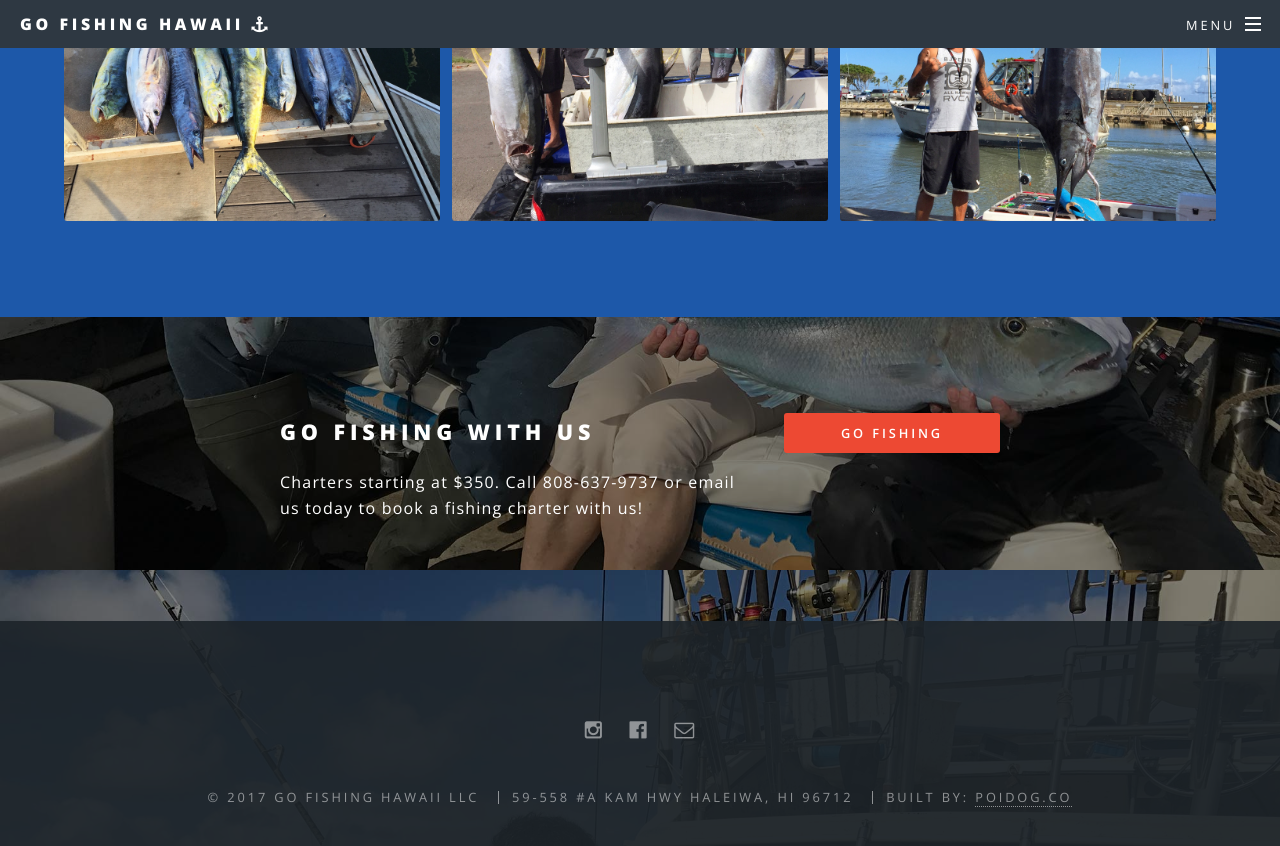
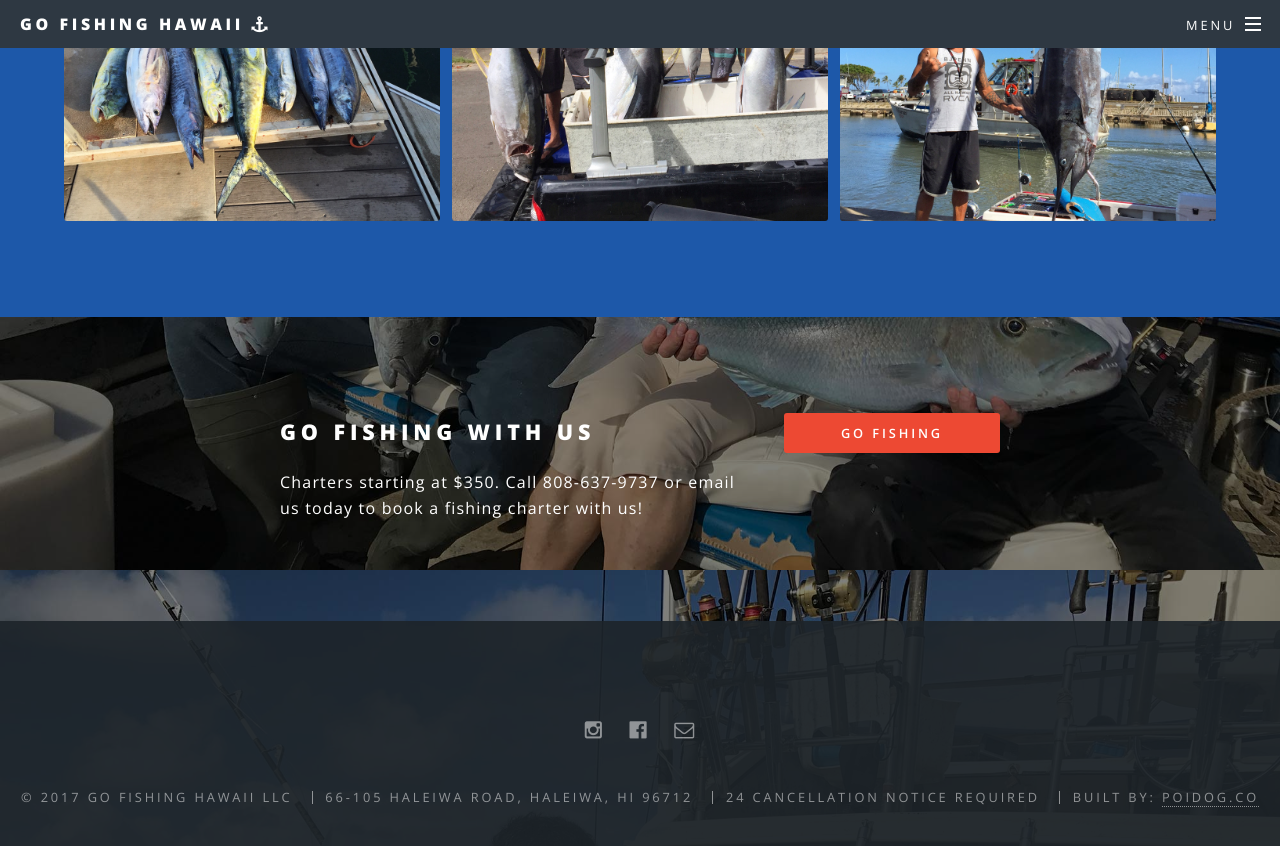
Before and after one commit to poidog223/poidog223.github.io, a Jekyll site: the page built from index.html, in a window 1280 px wide and 900 px high, scrolled down 4230 px. Shown: the top 846 px of the window. Built offline with Jekyll 4.4.1, drawn with Linux system fonts in a browser that asks for light colours.

Commit message:
mosquito

```diff
--- a/_includes/footer.html
+++ b/_includes/footer.html
@@ -21,7 +21,8 @@
     {% endif %}
     {{ thisyear }}
     {% if site.owner %}{{ site.owner }}{% else %}{{ site.title }}{% endif %}</li>
-    <li>59-558 #A Kam Hwy Haleiwa, HI 96712</li>
+    <li>66-105 Haleiwa Road, Haleiwa, HI 96712</li>
+    <li>24 Cancellation Notice Required</li>
     <li>Built by: <a href="http://www.poidog.co" target="_blank">poidog.co</a></li>
   </ul>
 </footer>
```
